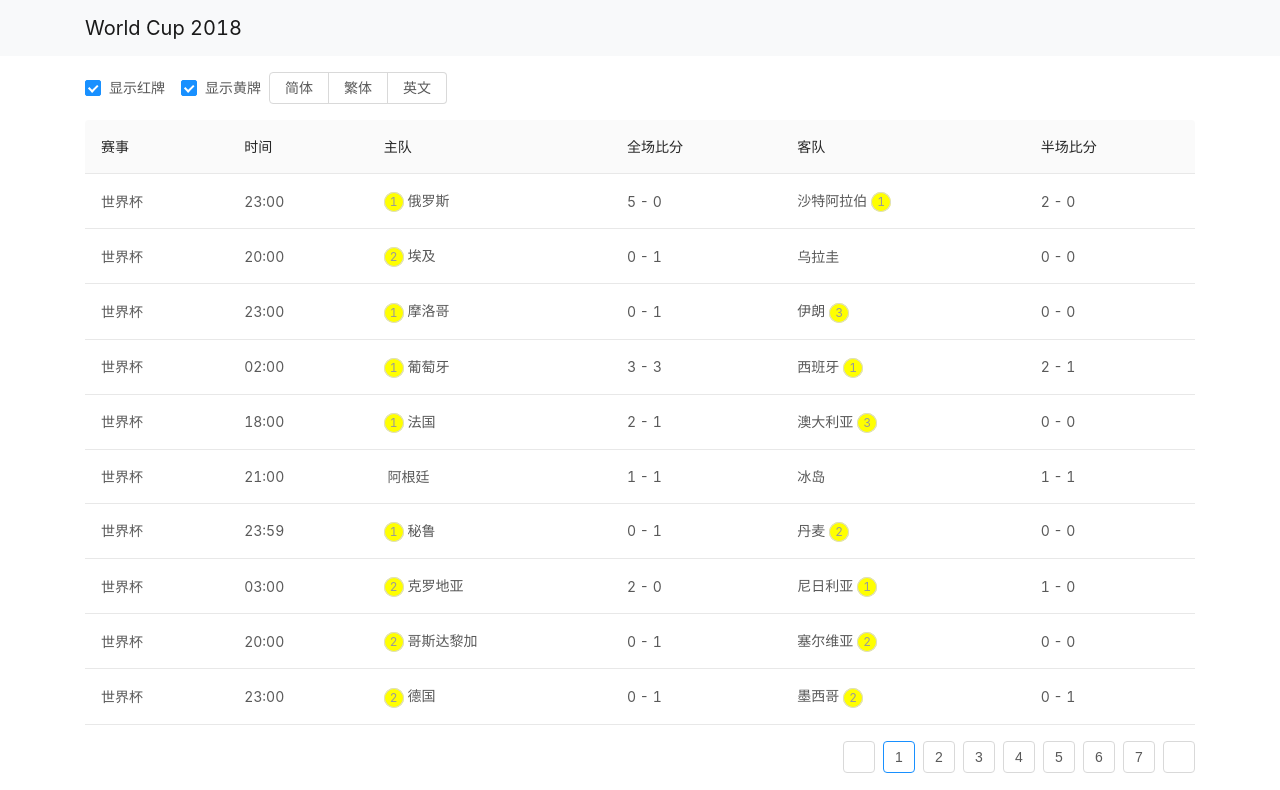
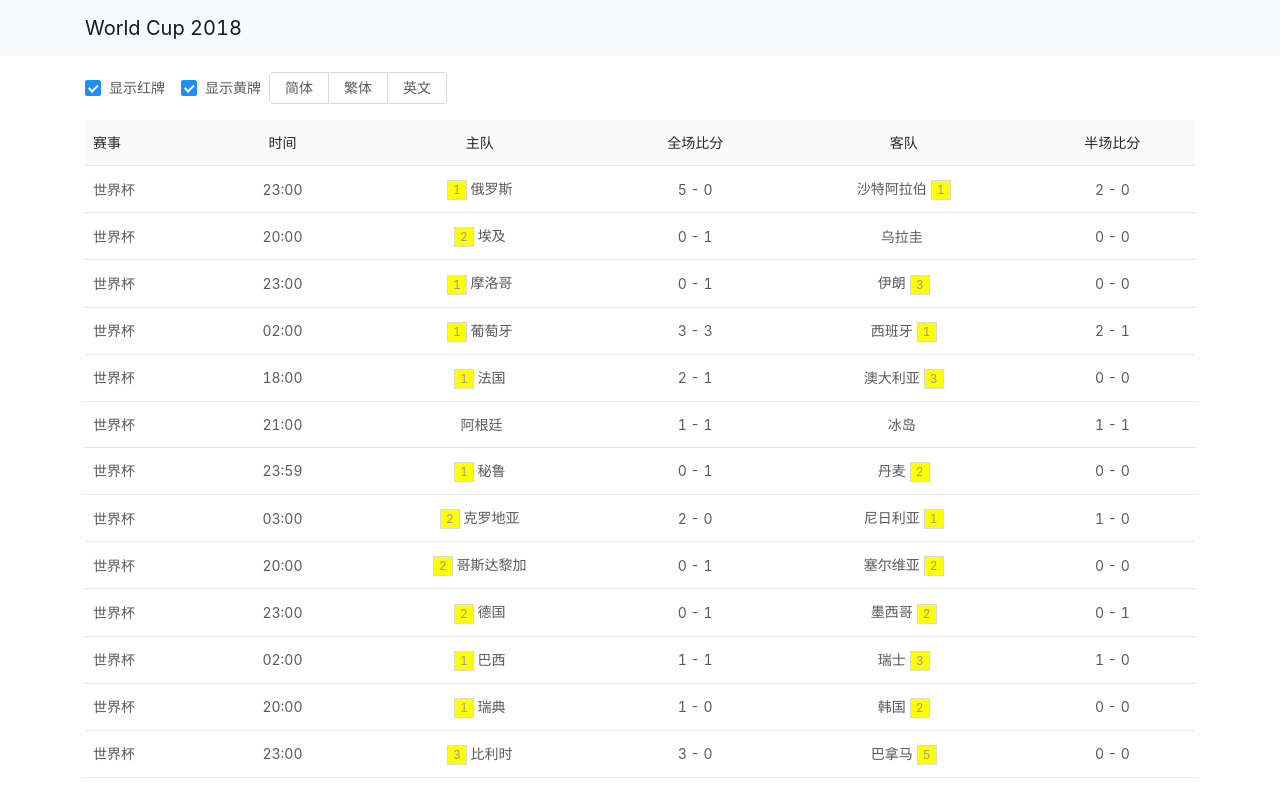
Before and after one commit to xiegangd/ant-design-vue-worldcup, a Vue app: page / in a window 1280 px wide. Shown: the top 790 px of the page. Built offline with nearby package versions, Linux system fonts and the light colour scheme.

Commit message:
页面样式调整

```diff
--- a/src/components/HelloWorld.vue
+++ b/src/components/HelloWorld.vue
@@ -1,5 +1,5 @@
 <template>
-  <div>
+  <div class="mb-4">
     <div class="filter mb-3">
       <a-checkbox v-model="showRed">显示红牌</a-checkbox>
       <a-checkbox v-model="showYellow">显示黄牌</a-checkbox>
@@ -11,17 +11,17 @@
       </a-radio-group>
     </div>
 
-    <a-table :columns="columns" :dataSource="data">
+    <a-table :columns="columns" :dataSource="data" size="middle" :pagination="pagination">
       <template slot="league" slot-scope="league">{{ league[lang] }}</template>
       <template slot="home" slot-scope="home, match">
-        <a-badge :count="match.homeYellow" v-show="showYellow" :numberStyle="{backgroundColor: 'yellow', color: '#999', boxShadow: '0 0 0 1px #d9d9d9 inset'}" />
-        <a-badge :count="match.homeRed" v-show="showRed" :numberStyle="{backgroundColor: 'red', color: '#fff', boxShadow: '0 0 0 1px #d9d9d9 inset'}" />
+        <a-badge :count="match.homeYellow" v-show="showYellow" :numberStyle="{'border-radius':0,backgroundColor: 'yellow', color: '#999', boxShadow: '0 0 0 1px #d9d9d9 inset'}" />
+        <a-badge :count="match.homeRed" v-show="showRed" :numberStyle="{'border-radius':0,backgroundColor: 'red', color: '#fff', boxShadow: '0 0 0 1px #d9d9d9 inset'}" />
         {{ home[lang] }}
       </template>
       <template slot="guest" slot-scope="guest, match">
         {{ guest[lang] }}
-        <a-badge :count="match.guestRed" v-show="showRed" :numberStyle="{backgroundColor: 'red', color: '#fff', boxShadow: '0 0 0 1px #d9d9d9 inset'}" />
-        <a-badge :count="match.guestYellow" v-show="showYellow" :numberStyle="{backgroundColor: 'yellow', color: '#999', boxShadow: '0 0 0 1px #d9d9d9 inset'}" />
+        <a-badge :count="match.guestRed" v-show="showRed" :numberStyle="{'border-radius':0,backgroundColor: 'red', color: '#fff', boxShadow: '0 0 0 1px #d9d9d9 inset'}" />
+        <a-badge :count="match.guestYellow" v-show="showYellow" :numberStyle="{'border-radius':0,backgroundColor: 'yellow', color: '#999', boxShadow: '0 0 0 1px #d9d9d9 inset'}" />
       </template>
       <span slot="score" slot-scope="text, record, index">{{ record.homeScore }} - {{ record.guestScore}}</span>
       <span slot="homeScore" slot-scope="text, record, index">{{ record.homeHalfScore }} - {{ record.guestHalfScore}}</span>
@@ -37,25 +37,31 @@
     title: '赛事',
     dataIndex: 'league',
     scopedSlots: { customRender: 'league' },
+    align: 'left',
   }, {
     title: '时间',
     dataIndex: 'matchTime',
+    align: 'center',
   }, {
     title: '主队',
     dataIndex: 'home',
     scopedSlots: { customRender: 'home' },
+    align: 'center',
   }, {
     title: '全场比分',
     dataIndex: 'score',
     scopedSlots: { customRender: 'score' },
+    align: 'center',
   }, {
     title: '客队',
     dataIndex: 'guest',
     scopedSlots: { customRender: 'guest' },
+    align: 'center',
   }, {
     title: '半场比分',
     dataIndex: 'homeScore',
     scopedSlots: { customRender: 'homeScore' },
+    align: 'center',
   }];
 
 export default {
@@ -70,6 +76,7 @@ export default {
       lang: 0,
       showRed: true,
       showYellow: true,
+      pagination: false,
     }
   },
   methods: {
```
